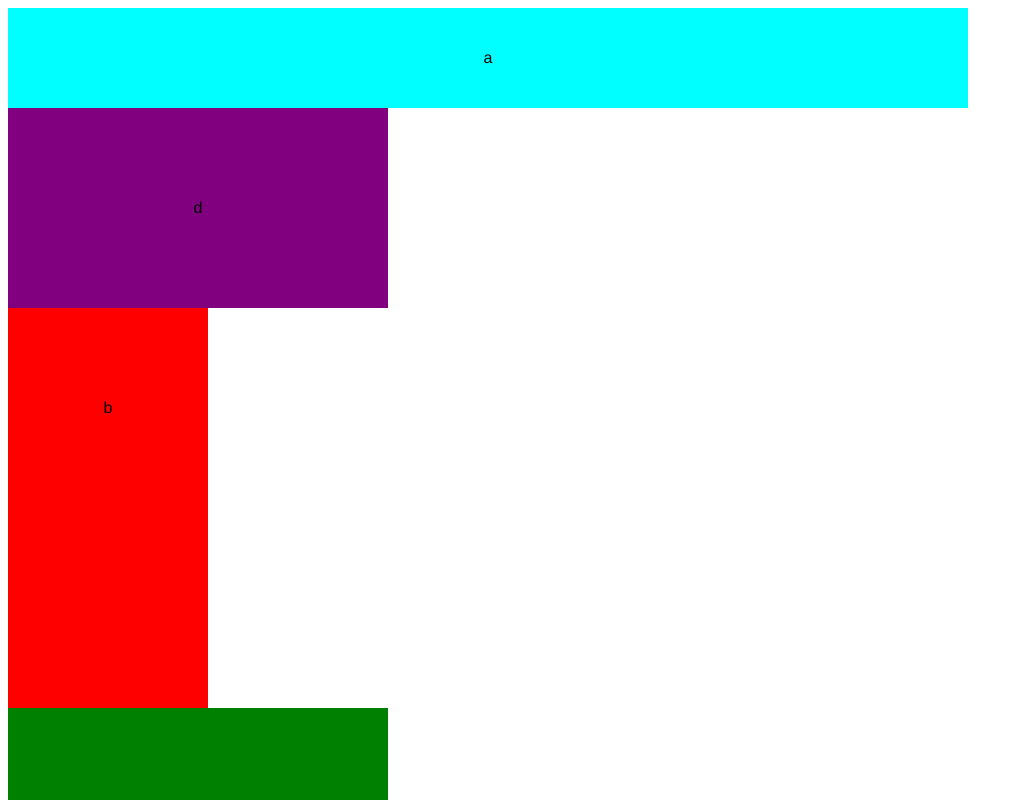
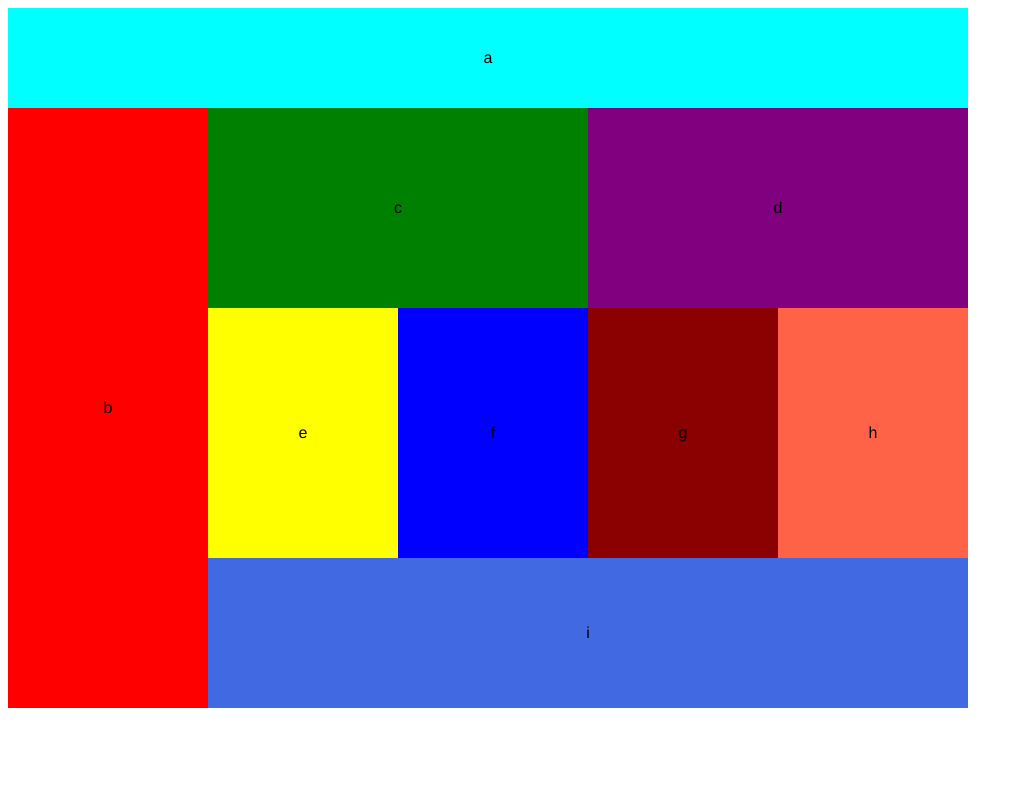
Before and after one commit to zahram1087/seattle-301d38, a plain HTML site: page 01-smacss-media-queries/index.html in a window 1280 px wide. Shown: the top 800 px of the page, without its empty margins (0-1023 px from the left). Drawn offline with Linux system fonts and the light colour scheme.

Commit message:
component finished for lab1 grid area

```diff
--- a/01-smacss-media-queries/css/layout.css
+++ b/01-smacss-media-queries/css/layout.css
@@ -3,7 +3,7 @@
 .a { grid-area: a; }
 .b { grid-area: b; }
 .c { grid-area: c; }
-.d { grid-area: b; }
+.d { grid-area: d; }
 .e { grid-area: e; }
 .f { grid-area: f; }
 .g { grid-area: g; }
@@ -12,8 +12,9 @@
 
 
 .grid-container {
-  /* width: 500px; */
+
   display: grid;
+  justify-content: start;
   grid-template-rows: auto;
   grid-template-areas:
     "a a a a"
@@ -56,7 +57,7 @@
  }
 
  .e{
-  /* float: left; */
+
   background-color: purple;
   width: 240px;
   height: 250px;
@@ -64,7 +65,7 @@
  }
 
  .f{
-  /* float: left; */
+
   background-color: yellow;
    width: 240px;
   height: 250px;
@@ -72,8 +73,7 @@
  }
 
  .g{
-  /* clear: both; */
-  /* float: left; */
+
   background-color: #E16F7C;
   width : 240px;
   height:250px;
@@ -82,7 +82,7 @@
 
 
  .h{
-  /* float : left; */
+
   background-color: #1B065E;
   width: 240px;
   height: 250px;
@@ -90,54 +90,57 @@
  }
 
  .i{
-  /* clear: both; */
+
   background-color: black;
   width: 480px;
   height: 80px;
   line-height: 80px;
  }
 
+
+
   @media only screen and (min-width: 768px) {
 
+    .grid-container  {grid-template-areas:
+    "a a a a a"
+    "b c c d d"
+    "b e f g h"
+    "b i i i i";}
 
 
   .a{
-    /* float: left; */
+
     background-color:aqua;
-     width: 960px;
+    width: 960px;
     height:100px;
     line-height: 100px;
 
    }
 
    .b{
-     /* float: left; */
+
      background-color: red;
-      width: 200px;
+     width: 200px;
      height: 600px;
      line-height: 600px;
     }
 
     .c{
-    /* float: left; */
+
+
     background-color: green;
-      width: 380px;
+    width: 380px;
      height: 200px;
      line-height: 200px;
     }
 
     .d{
-    /* float: right; */
+
      background-color: purple;
       width: 380px;
      height: 200px;
      line-height: 200px;
     }
-
-
-    /* #container{
-    float: left;
-    } */
 
     .e{
 
@@ -150,13 +153,13 @@
     .f{
 
      background-color: blue;
-     /* width: 190px;
-     height: 250px;  */
+     width: 190px;
+     height: 250px;
      line-height: 250px;
     }
 
     .g{
-     /* clear: none;  */
+
      background-color: darkred;
       width: 190px;
      height: 250px;
@@ -173,12 +176,12 @@
     }
 
     .i{
-    /* clear: none; */
+
      background-color: royalblue;
      width: 760px;
      height: 150px;
      line-height: 150px;
-     /* float: left;  */
+
     }
 
 
```
